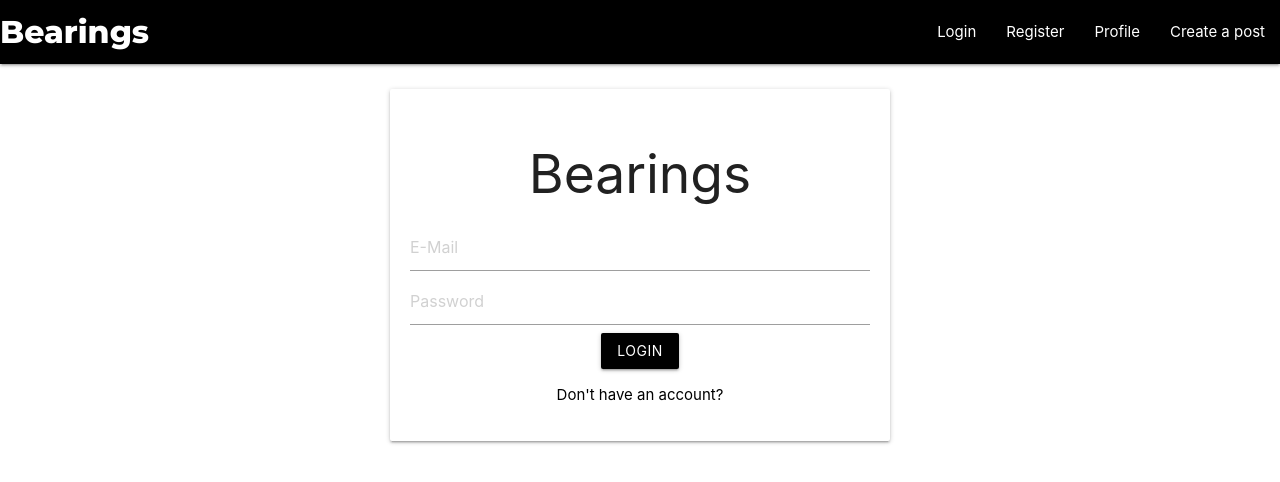
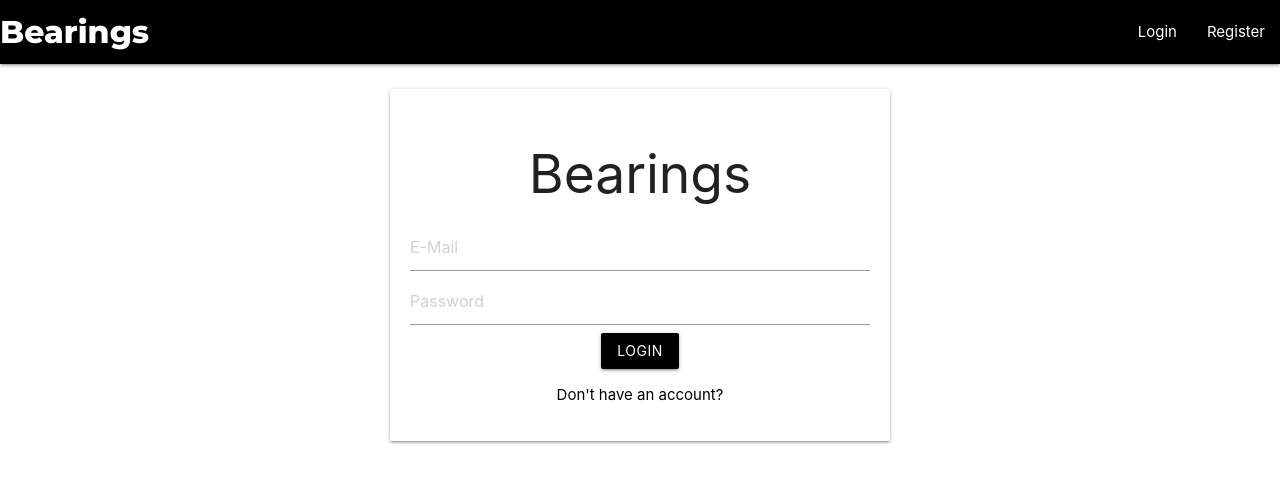
Before and after one commit to Silayman/Bearings, a React (Create React App) app in the folder client/: page /accounts/signin in a window 1280 px wide. Shown: the top 482 px of the page. Built offline with nearby package versions, Linux system fonts and the light colour scheme; the HTML template or start-up script is replaced by a standard one.

Commit message:
Navbar changes dynamically if user is logged in or not

```diff
--- a/client/src/components/Navbar.component.js
+++ b/client/src/components/Navbar.component.js
@@ -1,25 +1,38 @@
-import React from "react";
+import React, { useContext } from "react";
 import { Link } from "react-router-dom";
+import { UserContext } from "../App";
+
 const NavBar = () => {
+  const { state, dispatch } = useContext(UserContext);
+  const renderNav = () => {
+    if (state) {
+      return [
+        <li>
+          <Link to="/profile">Profile</Link>
+        </li>,
+        <li>
+          <Link to="/post">Create a post</Link>
+        </li>,
+      ];
+    } else {
+      return [
+        <li>
+          <Link to="/accounts/signin">Login</Link>
+        </li>,
+        <li>
+          <Link to="/accounts/signup">Register</Link>
+        </li>,
+      ];
+    }
+  };
   return (
     <nav>
       <div className="nav-wrapper black">
-        <Link to="/" className="brand-logo left">
+        <Link to={state ? "/" : "/accounts/signin"} className="brand-logo left">
           Bearings
         </Link>
         <ul id="nav-mobile" className="right hide-on-med-and-down">
-          <li>
-            <Link to="/accounts/signin">Login</Link>
-          </li>
-          <li>
-            <Link to="/accounts/signup">Register</Link>
-          </li>
-          <li>
-            <Link to="/profile">Profile</Link>
-          </li>
-          <li>
-            <Link to="/post">Create a post</Link>
-          </li>
+          {renderNav()}
         </ul>
       </div>
     </nav>
```
